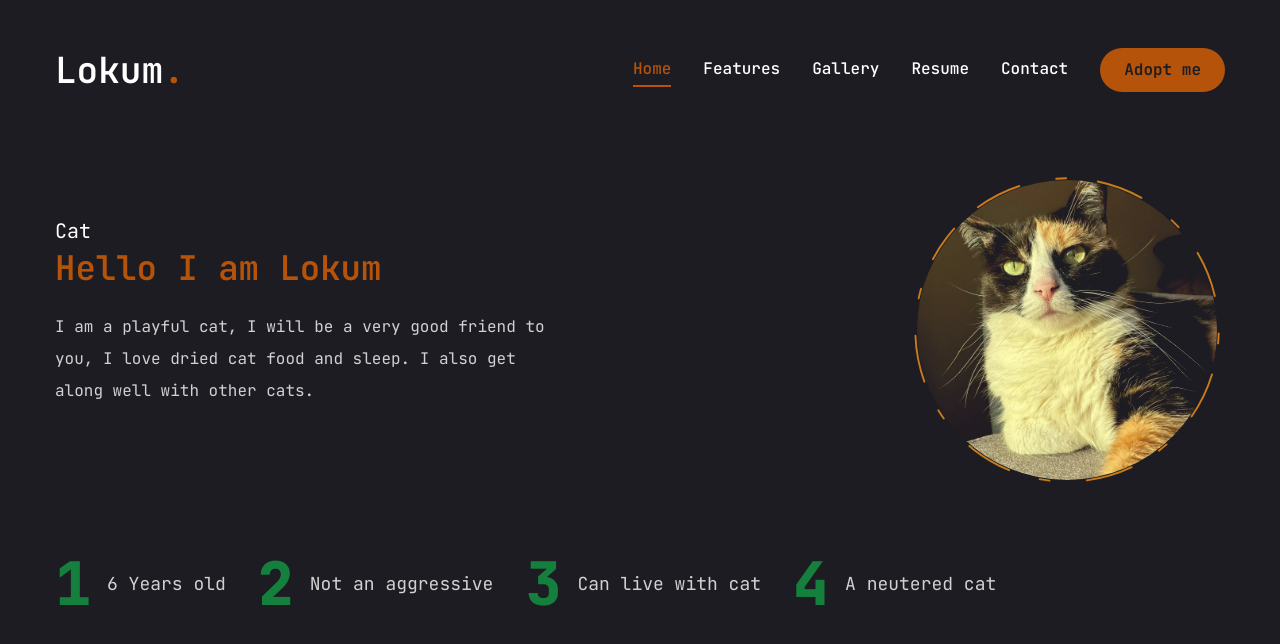
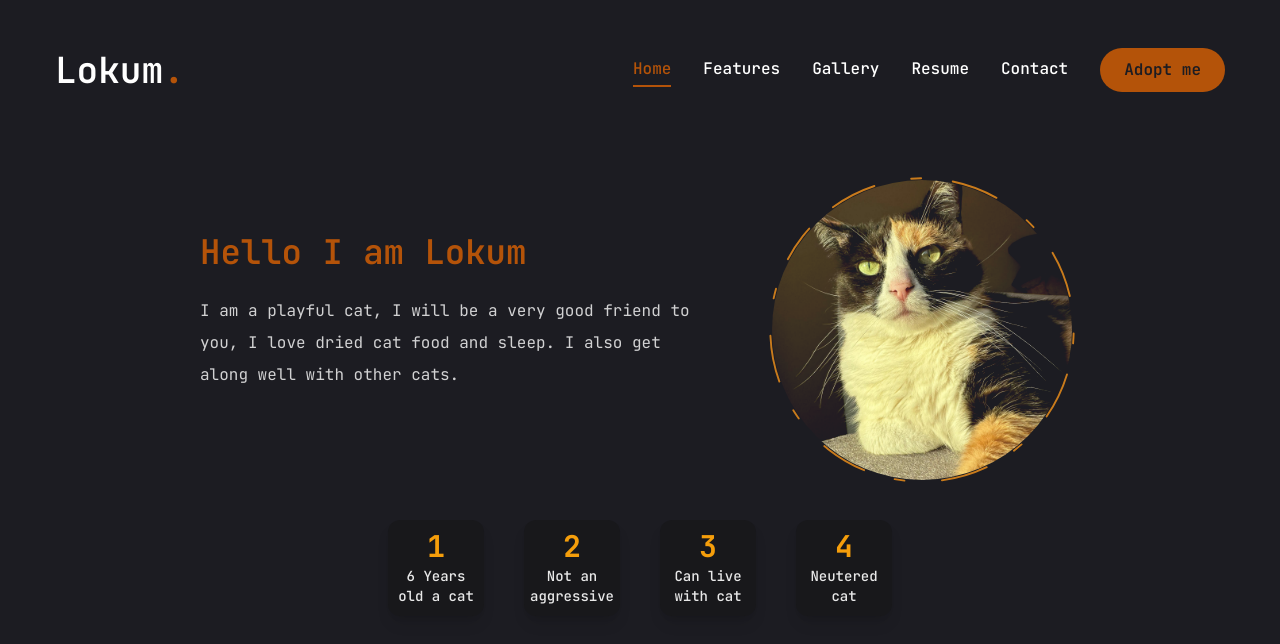
Before and after one commit to CodeShft/homepage, a Next.js app: page / in a window 1280 px wide. Shown: the top 644 px of the page. Built offline with nearby package versions, Linux system fonts and the light colour scheme.

Commit message:
modified

```diff
--- a/app/page.jsx
+++ b/app/page.jsx
@@ -5,9 +5,8 @@ const Home = () => {
   return (
     <section className="h-full">
       <div className="container mx-auto h-full">
-        <div className="flex flex-col xl:flex-row items-center justify-between xl:pt-8 xl:pb-24">
+        <div className="flex flex-col xl:flex-row items-center justify-center space-y-8 xl:space-y-0 xl:space-x-16 xl:pt-8 xl:pb-16">
           <div className="text-center xl:text-left order-2 xl:order-none">
-            <span className="text-xl">Cat</span>
             <h1 className="h1 mb-6  text-amber-700">
               Hello I am Lokum <br />
             </h1>
@@ -16,7 +15,7 @@ const Home = () => {
               dried cat food and sleep. I also get along well with other cats.
             </p>
           </div>
-          <div className="order-1 xl:order-none mb-8 xl:mb-0">
+          <div className="order-1 xl:order-none">
             <Photo />
           </div>
         </div>
--- a/components/ui/Stats.jsx
+++ b/components/ui/Stats.jsx
@@ -5,7 +5,7 @@ import CountUp from "react-countup";
 const stats = [
   {
     num: 1,
-    text: "6 Years old",
+    text: "6 Years old a cat",
   },
   {
     num: 2,
@@ -17,30 +17,30 @@ const stats = [
   },
   {
     num: 4,
-    text: "A neutered cat",
+    text: "Neutered cat",
   },
 ];
 
 const Stats = () => {
   return (
-    <section className="pt-3 pb-12 xl:pt-0 xl:pb-0">
+    <section className="pt-0 pb-0 xl:pt-0 xl:pb-0 -mt-4 xl:-mt-8">
       <div className="container mx-auto">
-        <div className="flex flex-wrap gap-8 max-w-[80vw] mx-auto xl:max-w-none text-green-700">
+        <div className="flex flex-row flex-wrap justify-center items-center gap-10 max-w-[90vw] mx-auto xl:max-w-none text-green-800">
           {stats.map((item, index) => {
             return (
               <div
-                className="flex items-center justify-start gap-6 sm:gap-8 xl:gap-4" // Burada gap'i artırdım
+                className="flex flex-col items-center text-center gap-1 p-2 w-24 h-24 justify-center bg-zinc-900 rounded-xl hover:bg-zinc-800 transition-all duration-300 shadow-lg"
                 key={index}
               >
-                {/* Sayı kısmı */}
-                <CountUp
-                  end={item.num}
-                  duration={5}
-                  delay={2}
-                  className="text-4xl sm:text-5xl xl:text-6xl font-extrabold mt-[-30px]" // Sayıyı yukarıya taşıdık
-                />
-                {/* Metin kısmı */}
-                <p className="text-sm sm:text-base xl:text-lg leading-snug text-white/80 mt-[-30px]">
+                <div className="h-8 flex items-center">
+                  <CountUp
+                    end={item.num}
+                    duration={5}
+                    delay={2}
+                    className="text-2xl xl:text-3xl font-bold text-amber-500"
+                  />
+                </div>
+                <p className="text-xs xl:text-sm text-white/90 font-medium">
                   {item.text}
                 </p>
               </div>
```
